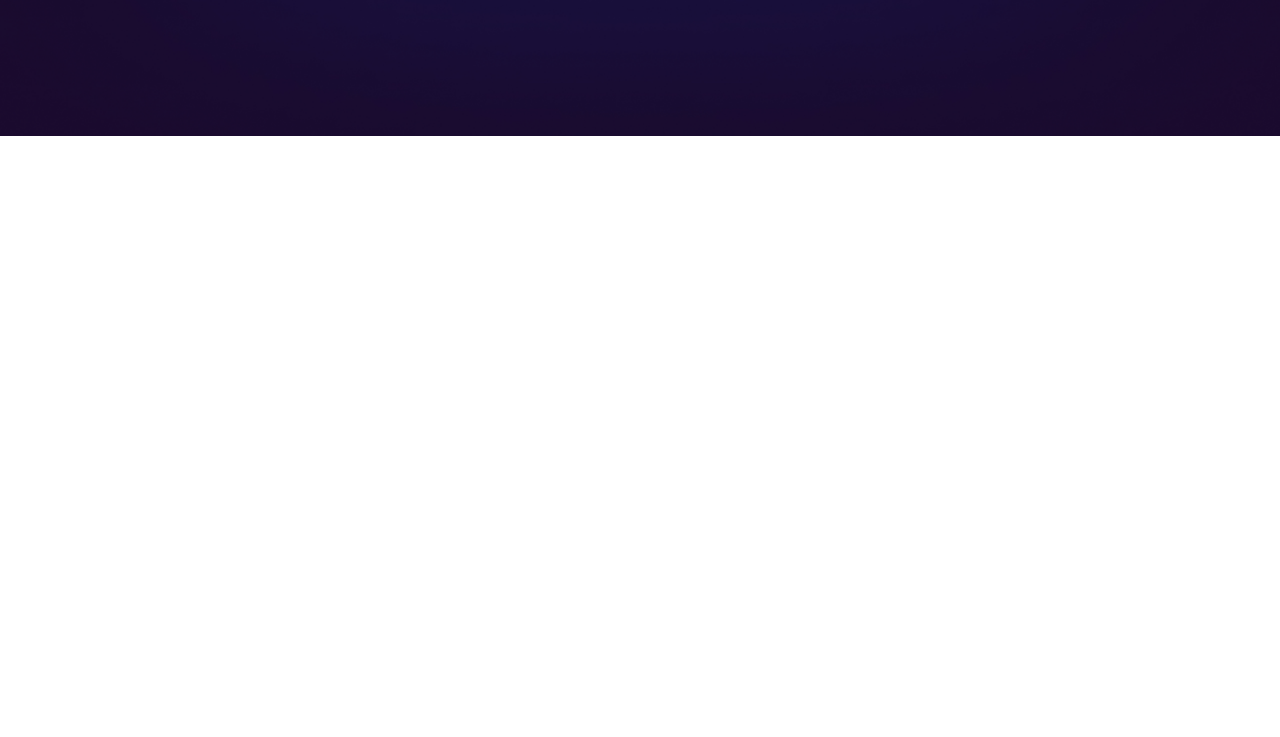
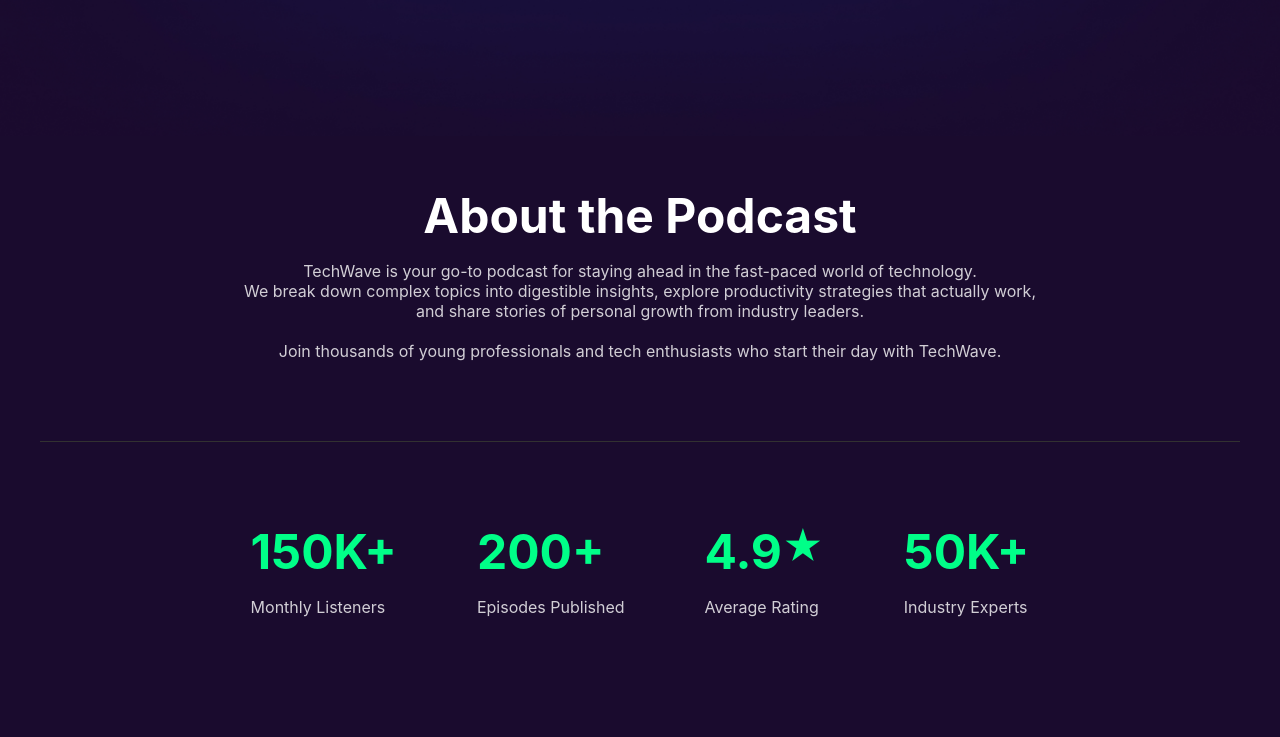
Before and after one commit to sumuAfnan/TechwaveAs2, a plain HTML site: page index.html in a window 1280 px wide. Shown: the part 553-1290 px from the top of the page. Before the commit the page ends 800 px from the top, so only its background shows below. Drawn offline with Linux system fonts and the light colour scheme.

Commit message:
about section for large devices added

```diff
--- a/css/style.css
+++ b/css/style.css
@@ -136,6 +136,7 @@ display: none;
     font-weight: 400;
     color: white;
      margin-bottom: 24px;
+     opacity: 0.8;
 }
 
 .btn2 {
@@ -165,6 +166,61 @@ display: none;
    top: 5%;
    left: 59%;
 }
+
+
+#about{
+    background-color: #1A0B2E;
+}
+
+#about .about-contents{
+    max-width: 1200px;
+    margin: 0 auto;
+    padding-top: 50px;
+    padding-bottom: 120px;
+}
+
+#about .about-contents .about-podcast{
+ text-align: center;
+
+}
+#about .about-podcast h3{
+    color: white;
+    font-size: 3rem;
+    font-weight: 700;
+    margin-bottom: 16px;
+}
+#about .about-podcast p{
+    color: white;
+    font-size: 1rem;
+    font-weight: 400;
+    margin-bottom: 80px;
+    line-height: 20px;
+    opacity: 0.8;
+}
+.line{
+      margin-top: 80px;
+     border-top: 0.1px solid #323131;
+     margin-bottom: 80px;
+}
+
+.about-h3{
+    color: #00FF88;
+    font-size: 3rem;
+    margin-bottom: 16px;
+}
+.about-p{
+    color: #ffffff;
+    font-size: 1rem;
+    opacity: 0.8;
+}
+
+.about-number{
+    display: flex;
+    gap: 80px;
+    justify-content: center;
+    align-items: center;
+}
+
 
 /* Responsive Small device: up to 576 px */
 @media screen and (max-width:576px) {
--- a/index.html
+++ b/index.html
@@ -59,6 +59,58 @@ Listen on Spotify</button>
 </section>
  <!-- Hero section end from here -->
 
+<!-- About section Start -->
+
+<section id="about">
+<div class="about-contents">
+<div class="about-podcast">
+<h3>About the Podcast</h3>
+<p>TechWave is your go-to podcast for staying ahead in the fast-paced world of technology. <br>
+We break down complex topics into digestible insights, explore productivity strategies that actually work,<br>
+and share stories of personal growth from industry leaders. <br> <br>
+
+Join thousands of young professionals and tech enthusiasts who start their day with TechWave.</p>
+ <div class="line"></div>
+
+</div>
+
+
+
+<div class="about-number ">
+
+<div class="Monthly-Listeners">
+<h3 class="about-h3">150K+</h3>
+<p class="about-p">Monthly Listeners</p>
+
+</div>
+<div class="Episodes-Published">
+<h3 class="about-h3">200+</h3>
+<p class="about-p">Episodes Published</p>
+</div>
+
+<div class="Average-Rating">
+<h3 class="about-h3 display-flex">
+    4.9 <span style="font-size: 40px; ">★</span>
+</h3>
+
+
+
+
+<p class="about-p">Average Rating</p>
+
+</div>
+<div class="Industry-Experts">
+   <h3 class="about-h3">50K+</h3>
+<p class="about-p">Industry Experts</p>
+</div>
+
+
+
+
+
+</section>
+
+
 
 </main>
 
```
